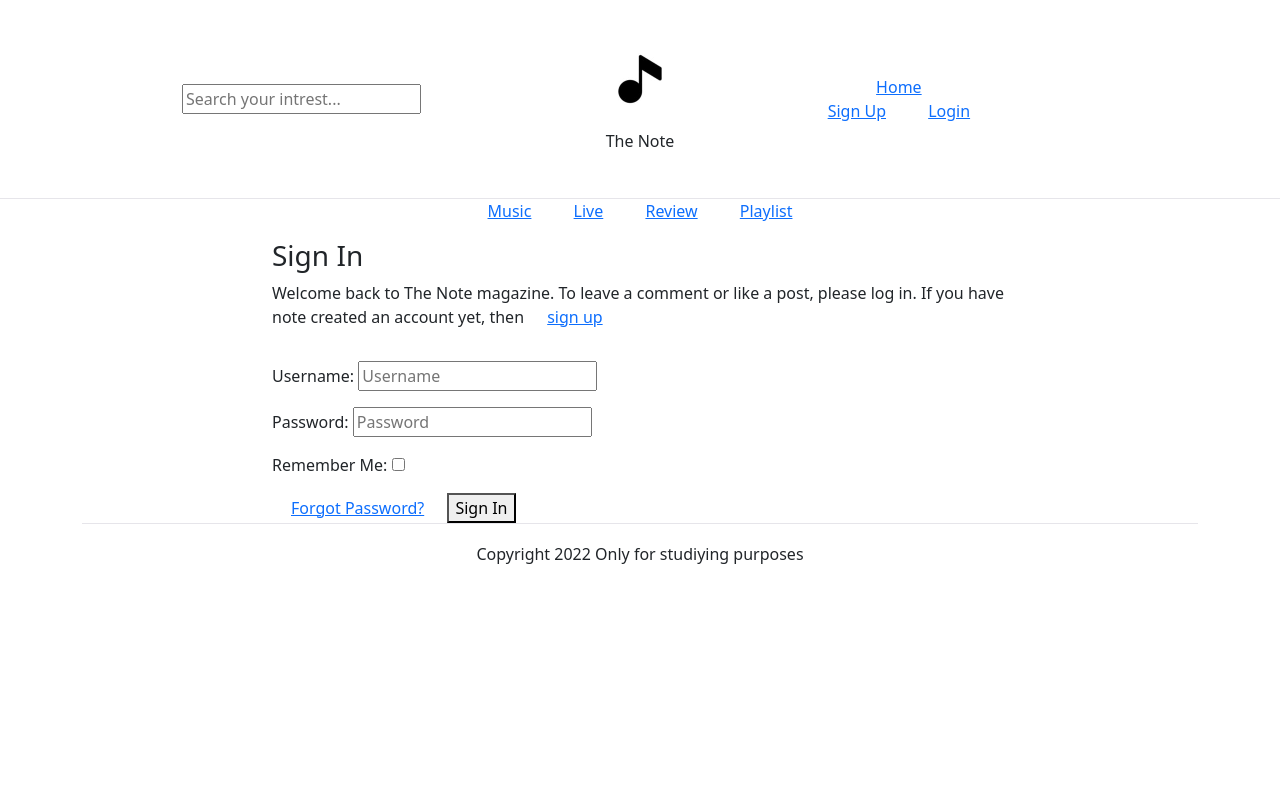
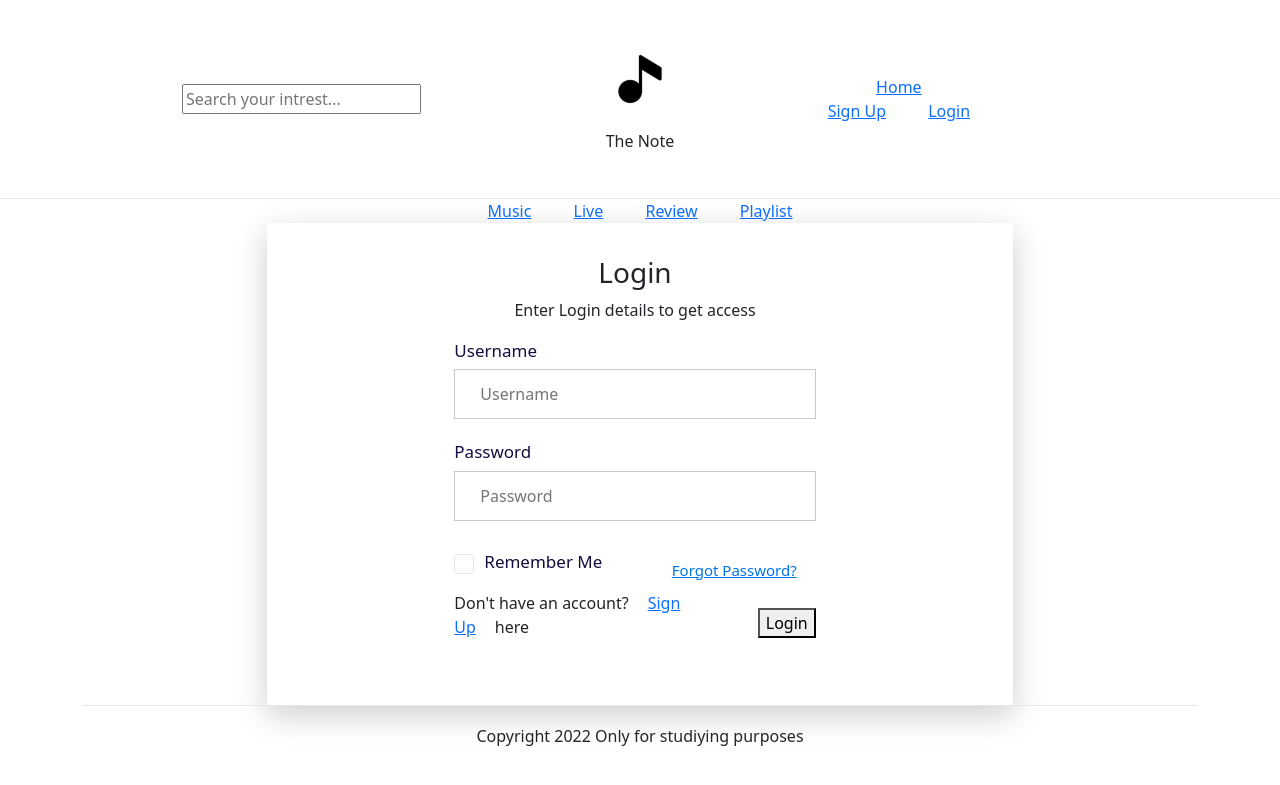
Before and after one commit to KevinDGnanih/p4-the-note, a Django app: page /accounts/login/ in a window 1280 px wide. Shown: the top 785 px of the page. Run offline with Django 3.2, Linux system fonts and the light colour scheme; some libraries are stand-ins or nearby versions.

Commit message:
Editting the login form layout

```diff
--- a/static/css/style.css
+++ b/static/css/style.css
@@ -31,9 +31,7 @@ img {
     padding: 29px 170px;
 }
 
-.header-area .header-top .header-info-left .form-box {
-
-}
+.header-area .header-top .header-info-left .form-box {}
 
 .header-area .header-top .header-info-left .form-box .search-icon {
     position: absolute;
@@ -104,6 +102,95 @@ img {
 /* Footer */
 
 .footer-bottom-area .footer-border {
-    border-top:  1px solid #E6E5EA;
+    border-top: 1px solid #E6E5EA;
     padding: 18px 0px 4px;
 }
+
+/* Form */
+
+.login-form {
+    background: white;
+    padding: 33px 60px 50px 50px;
+    box-shadow: 0px 10px 30px 0px rgb(13 12 13 / 20%);
+}
+
+.input-form .login-form {
+    padding-top: 35px;
+    padding-bottom: 75px;
+}
+
+.login-check {
+    display: flex;
+    justify-content: space-between;
+    padding-top: 8px;
+    overflow: hidden;
+}
+
+.login-form .input-box .single-input-field input {
+    border: 1px solid #C9C9C9;
+    width: 100%;
+    height: 50px;
+    margin-bottom: 20px;
+    padding: 0 25px;
+    color: #000;
+}
+
+.login-form .input-box .single-input-field label {
+    display: block;
+    font-size: 17px;
+    margin-bottom: 6px;
+    color: #140C40;
+    text-transform: capitalize;
+    font-weight: 500;
+    text-align: left;
+}
+
+.login-check input[type=checkbox] {
+    display: none;
+}
+
+.login-check input[type=checkbox] + label {
+    display: inline-block;
+    margin: 0.2em;
+    cursor: pointer;
+    padding: 0;
+    margin: 0 0 13px 0;
+}
+
+input[type=checkbox],
+input[type=radio] {
+    box-sizing: border-box;
+    padding: 0;
+}
+
+.login-check input[type="checkbox"]+label::before {
+    content: "\2714";
+    border: 0.1em solid #e4e4e4;
+    border-radius: 0.2em;
+    display: inline-block;
+    width: 20px;
+    height: 20px;
+    padding-left: 0.2em;
+    padding-bottom: 0.3em;
+    margin-right: 10px;
+    vertical-align: bottom;
+    color: transparent;
+    transition: .2s;
+}
+
+.login-check a {
+    color: #0074E8;
+    font-size: 15px;
+    font-weight: 400;
+}
+
+label {
+    display: inline-block;
+    margin-bottom: 0.5rem;
+}
+
+.login-form .login-footer {
+    display: flex;
+    justify-content: space-between;
+    align-items: center;
+}
--- a/templates/account/login.html
+++ b/templates/account/login.html
@@ -6,32 +6,46 @@
 {% block head_title %}{% trans "Sign In" %}{% endblock %}
 
 {% block content %}
-
-<div class="container">
-  <div class="row">
-    <div class="col-md-8 mt-3 offset-md-2">
-
-
-
-      <h3>{% trans "Sign In" %}</h3>
-
-      <p>{% blocktrans %}Welcome back to The Note magazine. To leave a comment or like a post, please log in. If you
-        have note created an account yet, then <a href="{{ signup_url }}">sign up</a>{% endblocktrans %}</p>
-
+<!-- Login Area Start -->
+<div class="container login-form col-xl-7 col-lg-8">
+  <!-- Login Heading Start -->
+  <div class="row justify-content-center">
+    <div class="">
+      <h3 class="text-center">{% trans "Login" %}</h3>
+      <p class="text-center">{% blocktrans %}Enter Login details to get access{% endblocktrans %}</p>
     </div>
   </div>
-
-  <div class="row">
-    <div class="col-md-8 mt-3 offset-md-2">
-
+  <!-- Login Heading End -->
+  <!-- Login Input Fields Start -->
+  <div class="row justify-content-center">
+    <div class="col-xl-7 col-lg-8">
       <form class="login" method="POST" action="{% url 'account_login' %}">
         {% csrf_token %}
-        {{ form.as_p }}
+        <div class="input-box">
+          <div class="single-input-field">
+            <label for="id_login">Username</label>
+            <input type="text" name="login" placeholder="Username" autocomplete="username" maxlength="150" required
+              id="id_login">
+          </div>
+          <div class="single-input-field">
+            <label for="id_password">Password</label>
+            <input type="password" name="password" placeholder="Password" autocomplete="current-password" required
+              id="id_password">
+          </div>
+          <div class="single-input-field login-check">
+            <input type="checkbox" name="remember" id="id_remember">
+            <label for="remember">Remember me</label>
+            <a class="f-right" href="{% url 'account_reset_password' %}">{% trans "Forgot Password?" %}</a>
+          </div>
+        </div>
         {% if redirect_field_value %}
         <input type="hidden" name="{{ redirect_field_name }}" value="{{ redirect_field_value }}" />
         {% endif %}
-        <a class="button secondaryAction" href="{% url 'account_reset_password' %}">{% trans "Forgot Password?" %}</a>
-        <button class="primaryAction" type="submit">{% trans "Sign In" %}</button>
+        <!-- Form Footer -->
+        <div class="login-footer">
+          <p>Don't have an account?<a href="{{ signup_url }}">Sign Up</a>here</p>
+          <button class="primaryAction" type="submit">{% trans "Login" %}</button>
+        </div>
       </form>
     </div>
   </div>
```
